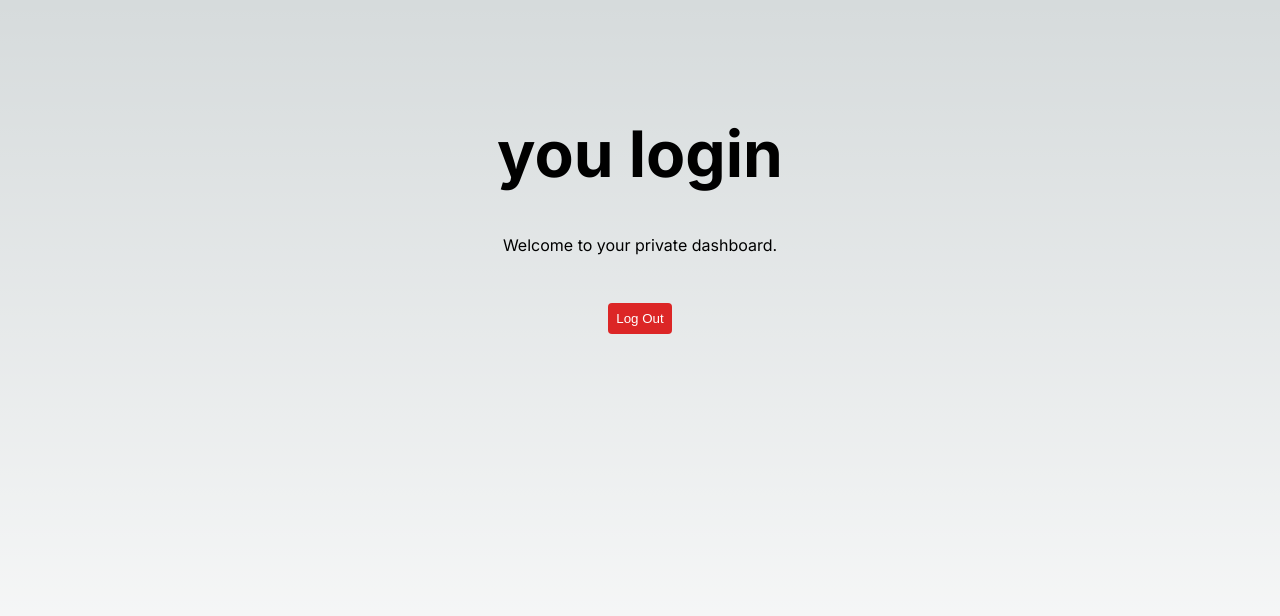
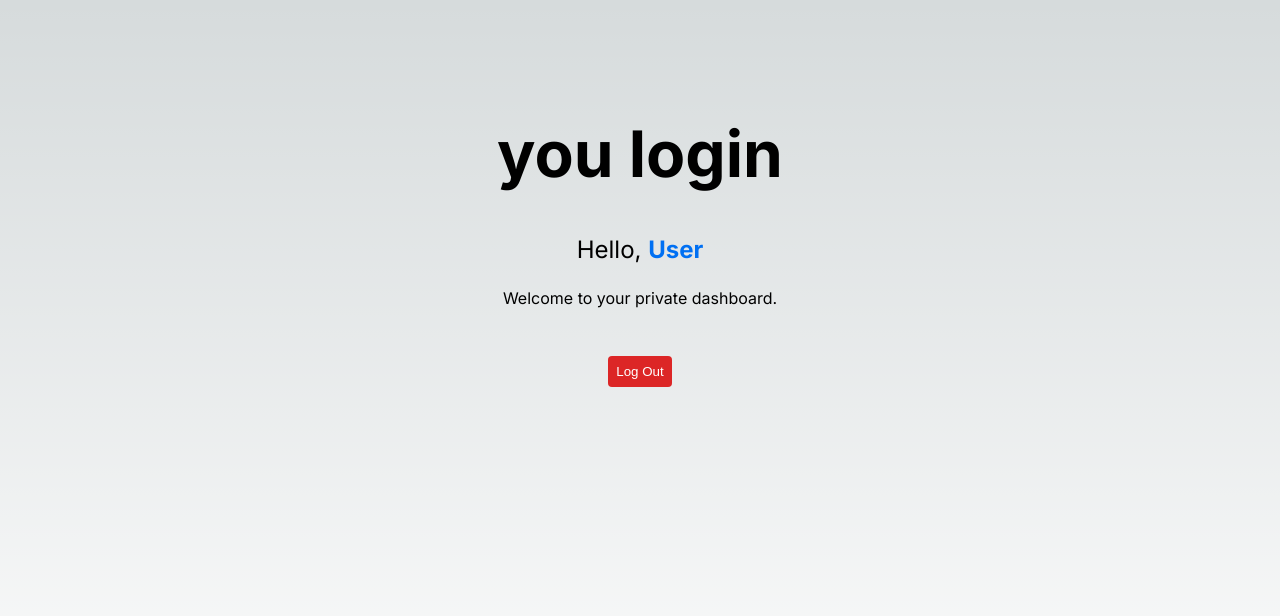
Before and after one commit to InfectiousAlpha/PhysicsWithIsmail, a Next.js app: page / in a window 1280 px wide. Shown: the top 616 px of the page. Built offline with nearby package versions, Linux system fonts and the light colour scheme; no server answers.

Commit message:
Update page.jsx

```diff
--- a/app/page.jsx
+++ b/app/page.jsx
@@ -1,20 +1,27 @@
-'use client'; // This is required for buttons to work
+import { getServerSession } from "next-auth";
+import { authOptions } from "@/app/api/auth/[...nextauth]/route";
+import LogoutButton from "@/app/components/LogoutButton";
 
-import { signOut } from "next-auth/react";
+export default async function Home() {
+  // Fetch the session on the server
+  const session = await getServerSession(authOptions);
 
-export default function Home() {
+  // Safely get the name, or default to "User" if something goes wrong
+  const username = session?.user?.name || "User";
+
   return (
     <div className="content-container">
       <h1 style={{fontSize: '4rem', fontWeight: 'bold'}}>you login</h1>
-      <p style={{marginTop: '20px'}}>Welcome to your private dashboard.</p>
 
-      <button
-        onClick={() => signOut({ callbackUrl: '/login' })}
-        className="submit-btn"
-        style={{marginTop: '2rem', backgroundColor: '#dc2626'}} // Red color for logout
-      >
-        Log Out
-      </button>
+      {/* This paragraph now shows the dynamic username */}
+      <p style={{marginTop: '20px', fontSize: '1.5rem'}}>
+        Hello, <span style={{color: '#0070f3', fontWeight: 'bold'}}>{username}</span>
+      </p>
+
+      <p style={{marginTop: '10px'}}>Welcome to your private dashboard.</p>
+
+      {/* We use the separate client component for the button */}
+      <LogoutButton />
     </div>
   );
 }
```
